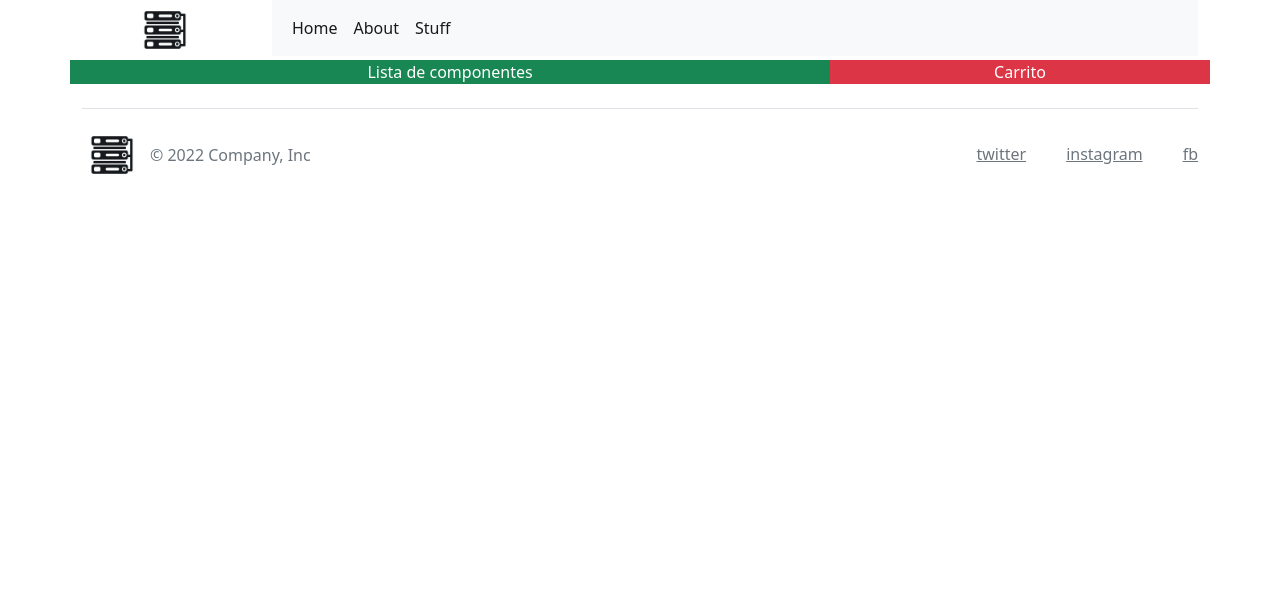
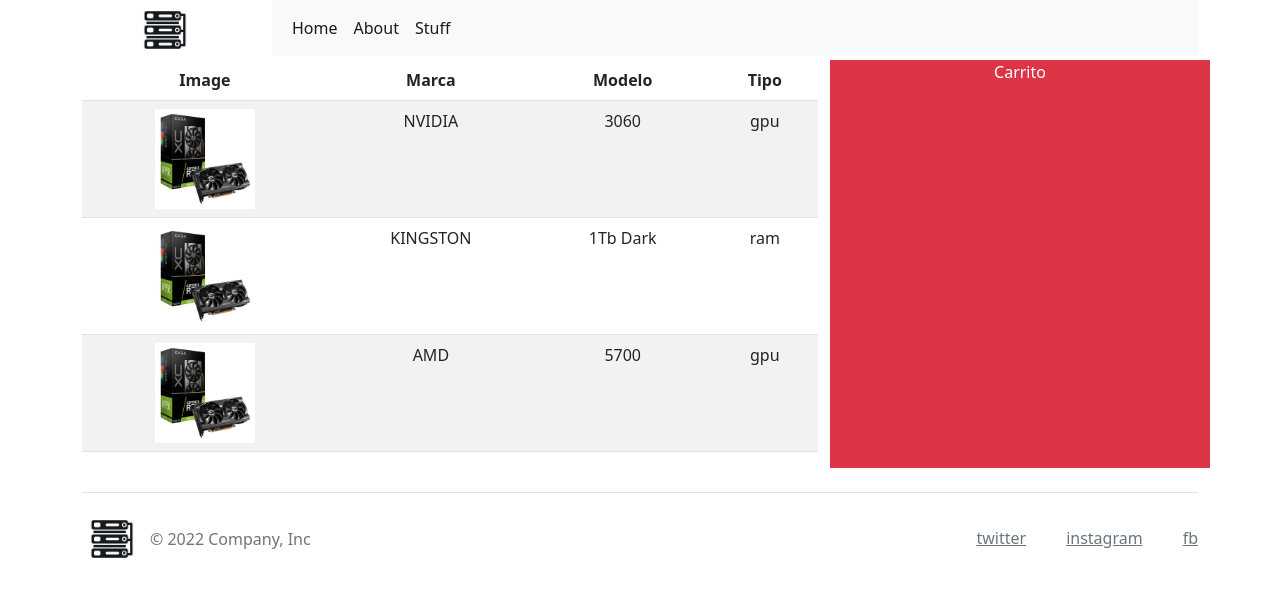
Before and after one commit to djinn506/racksapp, an Angular app: page / in a window 1280 px wide. Shown: the top 596 px of the page. Built offline with nearby package versions, Linux system fonts and the light colour scheme.

Commit message:
Create RackList Component

```diff
--- a/src/app/app.component.html
+++ b/src/app/app.component.html
@@ -25,8 +25,8 @@
       </div>
     </div>
     <div class="row">
-      <div class="col-8 text-bg-success">
-        Lista de componentes
+      <div class="col-8">
+        <rack-list></rack-list>
       </div>
       <div class="col-4 text-bg-danger">
         Carrito
--- a/src/app/app.module.ts
+++ b/src/app/app.module.ts
@@ -3,10 +3,12 @@ import { BrowserModule } from '@angular/platform-browser';
 
 import { AppRoutingModule } from './app-routing.module';
 import { AppComponent } from './app.component';
+import { RackListComponent } from './rack-list/rack-list.component';
 
 @NgModule({
   declarations: [
-    AppComponent
+    AppComponent,
+    RackListComponent
   ],
   imports: [
     BrowserModule,
--- /dev/null
+++ b/src/app/rack-list/rack-list.component.html
@@ -0,0 +1,31 @@
+<table class="table table-striped">
+    <thead>
+      <tr>
+        <th scope="col">Image</th>
+        <th scope="col">Marca</th>
+        <th scope="col">Modelo</th>
+        <th scope="col">Tipo</th>
+      </tr>
+    </thead>
+    <tbody>
+      <tr>
+        <td><img [src]="rack.image" width="100px" height="100px" [alt]="rack.brand+rack.model"></td>
+        <td>{{rack.brand}}</td>
+        <td>{{rack.model}}</td>
+        <td>{{rack.type}}</td>
+
+      </tr>
+      <tr>
+        <td><img [src]="rack.image" width="100px" height="100px" [alt]="rack.brand+rack.model"></td>
+        <td>KINGSTON</td>
+        <td>1Tb Dark</td>
+        <td>ram</td>
+      </tr>
+      <tr>
+        <td><img [src]="rack.image" width="100px" height="100px" [alt]="rack.brand+rack.model"></td>
+        <td>AMD</td>
+        <td>5700</td>
+        <td>gpu</td>
+      </tr>
+    </tbody>
+  </table>
--- /dev/null
+++ b/src/app/rack-list/rack-list.component.ts
@@ -0,0 +1,22 @@
+import { Component, OnInit } from '@angular/core';
+
+@Component({
+  selector: 'rack-list',
+  templateUrl: './rack-list.component.html',
+  styleUrls: ['./rack-list.component.scss']
+})
+export class RackListComponent implements OnInit {
+
+  rack = {
+    brand : "NVIDIA",
+    model: "3060",
+    type : "gpu",
+    image: "assets/NVDIA3060.jpg"
+  }
+
+  constructor() { }
+
+  ngOnInit(): void {
+  }
+
+}
```
Also changed, not shown: src/app/rack-list/rack-list.component.scss (added), src/assets/NVDIA3060.jpg (added), 1 other file (tests, documents, lock files or other folders).
